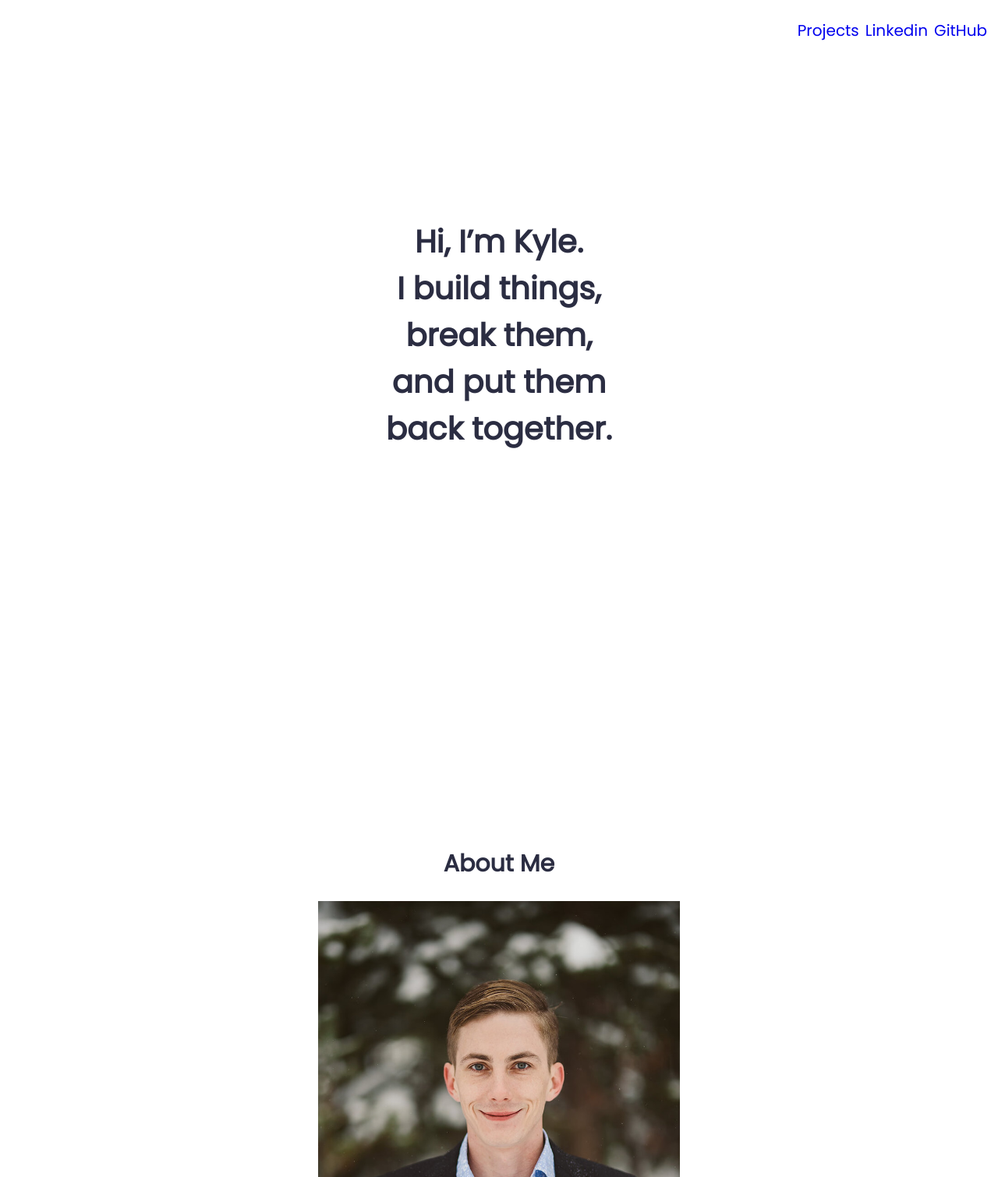
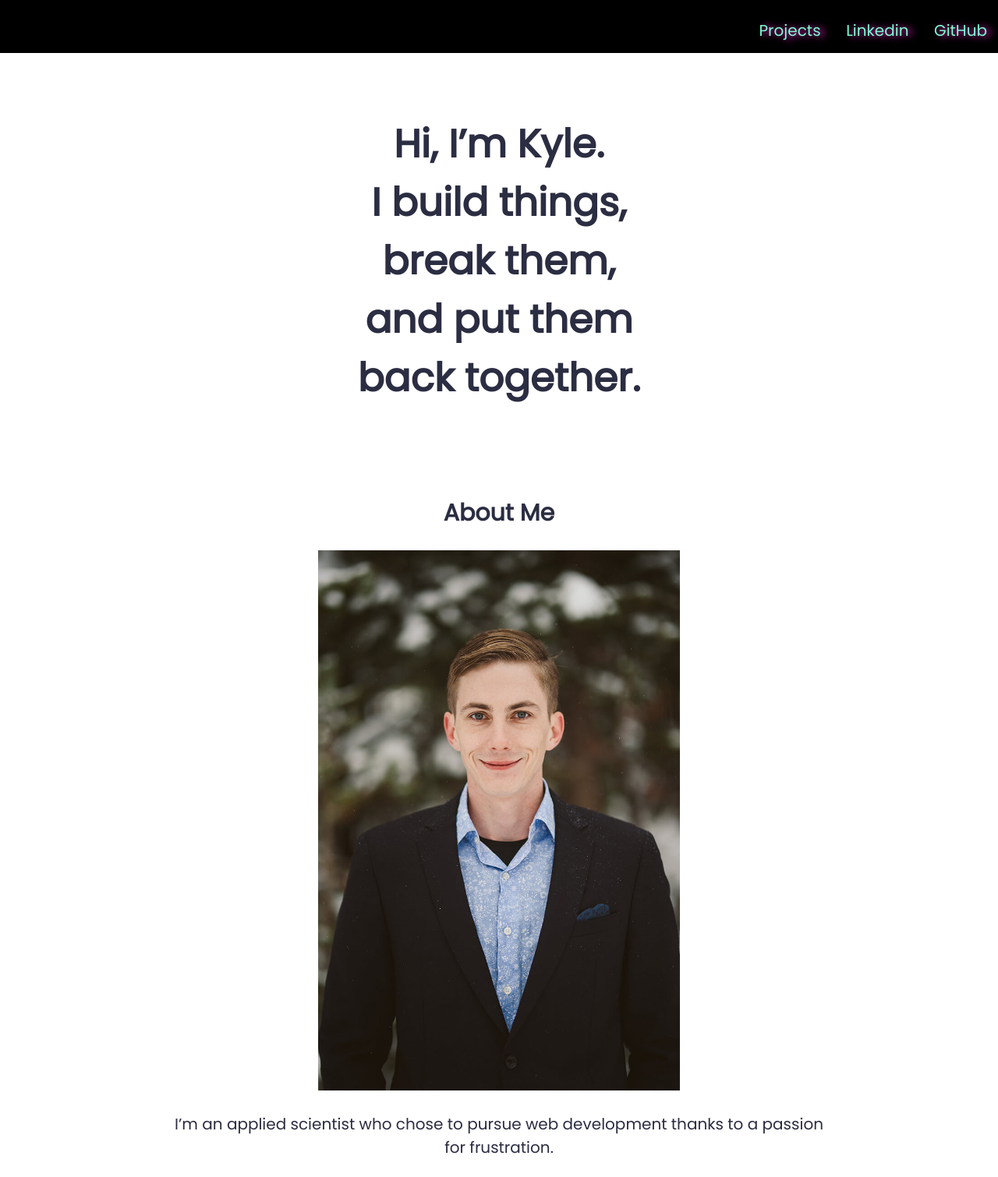
Before and after one commit to complicationlamp/complicationlamp.github.io, a plain HTML site: page index.html in a window 1280 px wide. Shown: the top 1510 px of the page at 78% size. Drawn offline with Linux system fonts and the light colour scheme.

Commit message:
working on nav bars

```diff
--- a/index.css
+++ b/index.css
@@ -19,10 +19,12 @@
 	/* ////////////////////nav styling/////////////////// */
 
   nav {
-	top: 0;
-	left: 0;
-	right: 0;
-	z-index: 10;
+		top: 0;
+		left: 0;
+		right: 0;
+		z-index: 10;
+		background: black;
+		padding-bottom: .5em;
 	}
 
 	.nav-links{
@@ -35,8 +37,9 @@
 		text-decoration: none;
 	}
 
-	.link{
-		color: black;
+	.nav-link-github, .nav-link-projects, .nav-link-linkedin, .footerText{
+		color: aquamarine;
+		text-shadow: 5px 1px 9px #f226d2;
 	}
 
 	footer{
@@ -47,7 +50,7 @@
 	/* //////////////////////section styling//////////////// */
 
 	header {
-	padding: 12% 0;
+	padding-top: 12%;
 	/* border: solid 1px purple; */
 	}
 
@@ -62,7 +65,12 @@
 
   section {
 	min-height: 200px;
-	padding: 6% 0;
+	/* padding: 6% 0; */
+	}
+
+	.projectDetails, .meDetails{
+		max-width: 850px;
+		display: inline-flex;
 	}
 
 	/* ////////////////Project Styling ////////////// */
@@ -87,7 +95,11 @@
 	}
 
 		/* ////////////////Media queries ////////////// */
-
+	@media only screen and (max-width: 320px){
+		.profilePic, .projectImg{
+			width: 100%;
+		}
+	}
 
 	@media only screen and (min-width: 320px) {
 		nav{
@@ -102,7 +114,7 @@
 		.link{
 			/* display: inline; */
 			float: right;
-			padding: .2em
+			padding: .2em;
 			/* width: 33.33%;  */
 		}
 
@@ -124,6 +136,12 @@
 		footer{
 			color: aqua;
 		}
+		section{
+			margin: 50px 0;
+		}
+		li.link{
+			margin-left: 2%;
+		}
 		.languages, .language {
 			padding-left: 0px;
 			margin-left: 0px;
@@ -135,4 +153,24 @@
 		.profilePic{
 			max-width: 464px;
 		}
+
+		.projectImg{
+			max-width: 800px;
+		}
+
+		section {
+			min-height: 200px;
+			padding: 3% 0;
+			}
 	}
+
+	@media only screen and (min-width: 800px){
+		.hello-world{
+			margin-top: .8em;
+			font-size: 2.5em;
+		}
+
+		header{
+			padding-top: 5em;
+		}
+	}
--- a/index.html
+++ b/index.html
@@ -12,9 +12,9 @@
 <body>
 	<nav role="navigation">
 		<ul class="nav-links">
-			<li class="link"><a class="nav-live-link" href="https://github.com/complicationlamp" >GitHub</a></li>
-			<li class="link"><a class="nav-live-link" href="https://www.linkedin.com/in/kyle-looker-12267323/">Linkedin</a></li>
-			<li class="link"><a class="nav-live-link" href="#projects">Projects</a></li>
+			<li class="link"><a class="nav-live-link nav-link-github" href="https://github.com/complicationlamp" >GitHub</a></li>
+			<li class="link"><a class="nav-live-link nav-link-linkedin" href="https://www.linkedin.com/in/kyle-looker-12267323/">Linkedin</a></li>
+			<li class="link"><a class="nav-live-link nav-link-projects" href="#projects">Projects</a></li>
 		</ul>
 	</nav>
 	<main role="main">
@@ -27,19 +27,23 @@
 		<section>
 			<div class="about-me lines">
 				<h2>About Me</h2>
-				<img class="profilePic" src="photos/kyle.jpg" alt="image of me">
+				<img class="profilePic" src="photos/kyle.jpg" alt="image of me"><br/>
+				<div class="meDetails">
 					<p>
 					I’m an applied scientist who chose to pursue web development thanks to a passion for frustration.
 					</p>
+				</div>
 			</div>
 		</section>
 
 		<section id="projects" class="project">
 			<h2 class="project-name">FlashQuiz</h2>
+			<div class ="projectDetails">
 				<p>
 					Build a deck of flash cards or use what the community built without the busy styling featured on other study apps.
 						The mobile first design and monochromatic theam were chosen to help me focus during my train commute.
 				</p>
+			</div>
 			<img class="projectImg flashQuiz-img" src="photos/profileFlashQuiz.jpg" alt="flashQuiz profile view">
 			<h3>Built With</h3>
 			<ul class="languages">
@@ -67,10 +71,12 @@
 
 		<section class="project">
 			<h2 class="project-name">Wedding Gift-Exchange</h2>
+			<div class ="projectDetails">
 				<p>
 					A small gift exchange app built to help break the ice at my wedding.
 						As people are coming from many different countries the app randomly matches people who agree to exchange culturally significant gifts.
 				</p>
+			</div>
 			<img class="projectImg giftex-img" src="photos/giftex.jpg" alt="giftexchange profile view">
 			<h3>Built With</h3>
 			<ul class="languages">
@@ -97,10 +103,12 @@
 
 		<section class="project">
 			<h2 class="project-name">Wedding Event Guide</h2>
+			<div class ="projectDetails">
 				<p>
 					Weddings can be a logistical nightmare and if you wedding is a several day multiple location affair people will get the details confused.
 						Faced with this problem I built an event guid for my wedding that sorts information by day giving location, time, event details, weather and directions.
 				</p>
+			</div>
 			<img class="projectImg eventGuide-img" src="photos/weddingEvent.png" alt="weddingEvent home view">
 			<h3>Built With</h3>
 			<ul class="languages">
@@ -124,6 +132,6 @@
 			</a>
 		</section>
 	</main>
-	<footer role="content-info">Have you noticed how many sites have huge footers?</footer>
+	<footer role="content-info" class="footerText">Have you noticed how many sites have huge footers?</footer>
 </body>
 </html>
```
Lines whose indentation alone changed are shown as unchanged.
